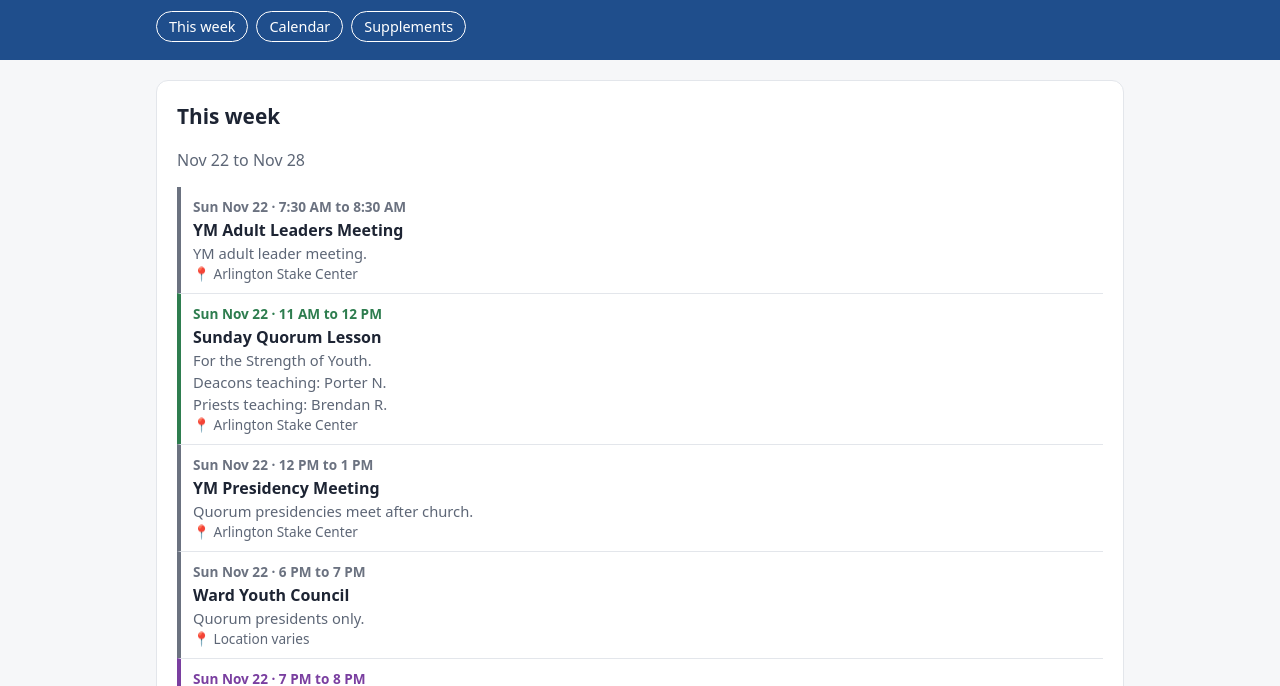
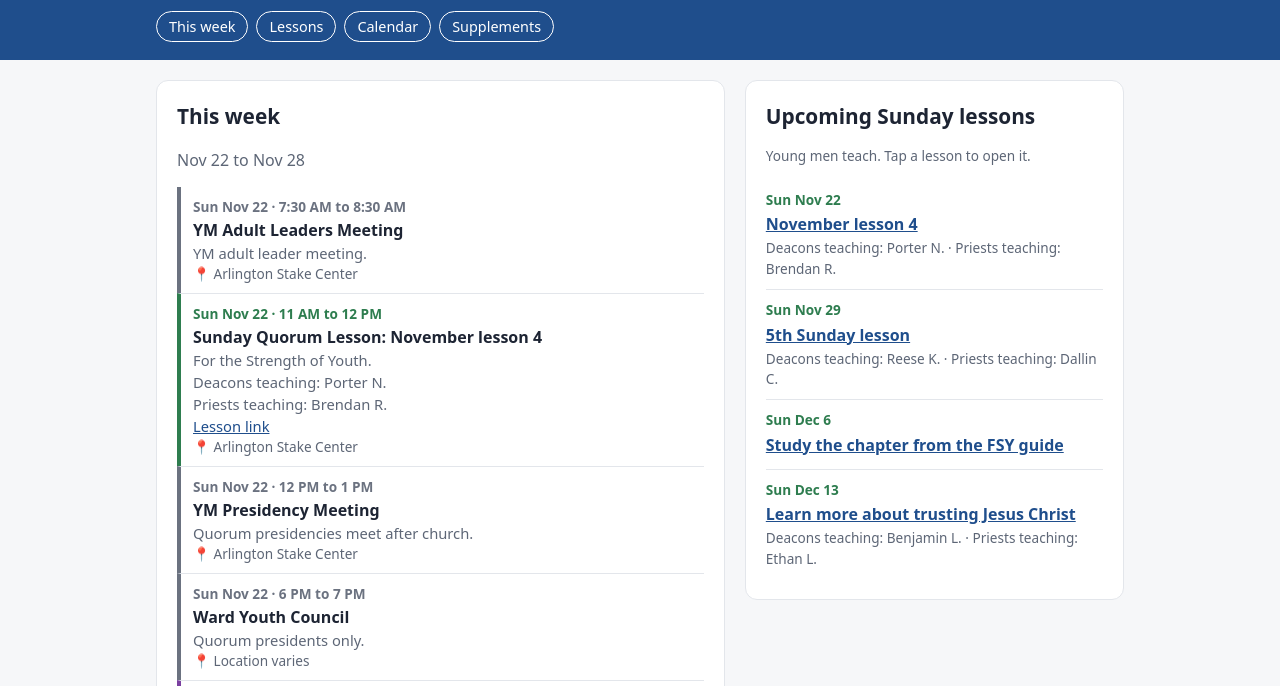
Before and after one commit to pogipatrick/ArlingtonYoungMen, a plain HTML site: page index.html in a window 1280 px wide. Shown: the part 105-791 px from the top of the page. Drawn offline with Linux system fonts and the light colour scheme.

Commit message:
Add upcoming Sunday lessons panel beside This week
Co-Authored-By: Claude Opus 5.5 <noreply@anthropic.com>
Claude-Session: https://claude.ai/code/session_0185ZEEc5EYat1Dcpr2xVCgJ

```diff
--- a/app.js
+++ b/app.js
@@ -40,6 +40,26 @@
     list.forEach(function (e) { ul.appendChild(item(e, true)); });
   }
 
+  function renderLessons() {
+    var today = key(new Date());
+    var ul = document.getElementById("lesson-list"); ul.innerHTML = "";
+    var list = events.filter(function (e) { return e.type === "sunday" && e.date >= today; }).slice(0, 4);
+    if (!list.length) ul.appendChild(el("li", "empty muted", "No lessons scheduled yet."));
+    list.forEach(function (e) {
+      var d = parse(e.date);
+      var li = el("li");
+      li.appendChild(el("div", "when", DAYS[d.getDay()] + " " + MONTHS[d.getMonth()].slice(0, 3) + " " + d.getDate()));
+      var title = e.title.replace(/^Sunday Quorum Lesson:?\s*/, "") || "Quorum lesson";
+      var m = (e.details || "").match(/https?:\/\/\S+/);
+      var url = m ? m[0] : "https://www.churchofjesuschrist.org/study/ftsoy/" + e.date.slice(0, 4) + "/" + e.date.slice(5, 7) + "?lang=eng";
+      var a = el("a", "lesson-title", title); a.href = url; a.target = "_blank"; a.rel = "noopener";
+      li.appendChild(a);
+      var who = (e.details || "").split("\n").filter(function (l) { return /teaching:/i.test(l); });
+      if (who.length) li.appendChild(el("div", "muted small", who.join(" · ")));
+      ul.appendChild(li);
+    });
+  }
+
   function renderMonth() {
     var y = view.getFullYear(), m = view.getMonth();
     document.getElementById("month-title").textContent = MONTHS[m] + " " + y;
@@ -72,7 +92,7 @@
   var now = new Date(); view = new Date(now.getFullYear(), now.getMonth(), 1);
   fetch("data/events.json", { cache: "no-store" })
     .then(function (r) { return r.json(); })
-    .then(function (data) { events = data.sort(function (a, b) { return (a.date + (a.start || "")).localeCompare(b.date + (b.start || "")); }); renderWeek(); renderMonth(); })
+    .then(function (data) { events = data.sort(function (a, b) { return (a.date + (a.start || "")).localeCompare(b.date + (b.start || "")); }); renderWeek(); renderLessons(); renderMonth(); })
     .catch(function () { document.getElementById("week-range").textContent = "Couldn't load the calendar. Please refresh."; });
 
   fetch("data/supplements.json", { cache: "no-store" })
--- a/data/events.json
+++ b/data/events.json
@@ -10,8 +10,8 @@
  },
  {
   "date": "2026-11-22",
-  "title": "Sunday Quorum Lesson",
-  "details": "For the Strength of Youth.\nDeacons teaching: Porter N.\nPriests teaching: Brendan R.",
+  "title": "Sunday Quorum Lesson: November lesson 4",
+  "details": "For the Strength of Youth.\nDeacons teaching: Porter N.\nPriests teaching: Brendan R.\nLesson: https://www.churchofjesuschrist.org/study/ftsoy/2026/11?lang=eng",
   "location": "Arlington Stake Center",
   "type": "sunday",
   "start": "11:00",
@@ -55,7 +55,7 @@
  },
  {
   "date": "2026-11-29",
-  "title": "Sunday Quorum Lesson (5th Sunday)",
+  "title": "Sunday Quorum Lesson: 5th Sunday lesson",
   "details": "5th Sunday lesson.\nDeacons teaching: Reese K.\nPriests teaching: Dallin C.",
   "location": "Arlington Stake Center",
   "type": "sunday",
@@ -322,7 +322,7 @@
  },
  {
   "date": "2027-01-31",
-  "title": "Sunday Quorum Lesson (5th Sunday)",
+  "title": "Sunday Quorum Lesson: 5th Sunday lesson",
   "details": "Young men teach; teachers to be assigned. Lesson: https://www.churchofjesuschrist.org/study/ftsoy/2027/01?lang=eng",
   "location": "Arlington Stake Center",
   "type": "sunday",
@@ -340,7 +340,7 @@
  },
  {
   "date": "2027-02-07",
-  "title": "Sunday Quorum Lesson 1 (Fast Sunday)",
+  "title": "Sunday Quorum Lesson: February lesson 1 (Fast Sunday)",
   "details": "Young men teach; teachers to be assigned. Lesson: https://www.churchofjesuschrist.org/study/ftsoy/2027/02?lang=eng",
   "location": "Arlington Stake Center",
   "type": "sunday",
@@ -358,7 +358,7 @@
  },
  {
   "date": "2027-02-14",
-  "title": "Sunday Quorum Lesson 2",
+  "title": "Sunday Quorum Lesson: February lesson 2",
   "details": "Young men teach; teachers to be assigned. Lesson: https://www.churchofjesuschrist.org/study/ftsoy/2027/02?lang=eng",
   "location": "Arlington Stake Center",
   "type": "sunday",
@@ -384,7 +384,7 @@
  },
  {
   "date": "2027-02-21",
-  "title": "Sunday Quorum Lesson 3",
+  "title": "Sunday Quorum Lesson: February lesson 3",
   "details": "Young men teach; teachers to be assigned. Lesson: https://www.churchofjesuschrist.org/study/ftsoy/2027/02?lang=eng",
   "location": "Arlington Stake Center",
   "type": "sunday",
@@ -419,7 +419,7 @@
  },
  {
   "date": "2027-02-28",
-  "title": "Sunday Quorum Lesson 4",
+  "title": "Sunday Quorum Lesson: February lesson 4",
   "details": "Young men teach; teachers to be assigned. Lesson: https://www.churchofjesuschrist.org/study/ftsoy/2027/02?lang=eng",
   "location": "Arlington Stake Center",
   "type": "sunday",
@@ -464,7 +464,7 @@
  },
  {
   "date": "2027-03-07",
-  "title": "Sunday Quorum Lesson 1 (Fast Sunday)",
+  "title": "Sunday Quorum Lesson: March lesson 1 (Fast Sunday)",
   "details": "Young men teach; teachers to be assigned. Lesson: https://www.churchofjesuschrist.org/study/ftsoy/2027/03?lang=eng",
   "location": "Arlington Stake Center",
   "type": "sunday",
@@ -482,7 +482,7 @@
  },
  {
   "date": "2027-03-14",
-  "title": "Sunday Quorum Lesson 2",
+  "title": "Sunday Quorum Lesson: March lesson 2",
   "details": "Young men teach; teachers to be assigned. Lesson: https://www.churchofjesuschrist.org/study/ftsoy/2027/03?lang=eng",
   "location": "Arlington Stake Center",
   "type": "sunday",
@@ -508,7 +508,7 @@
  },
  {
   "date": "2027-03-21",
-  "title": "Sunday Quorum Lesson 3",
+  "title": "Sunday Quorum Lesson: March lesson 3",
   "details": "Young men teach; teachers to be assigned. Lesson: https://www.churchofjesuschrist.org/study/ftsoy/2027/03?lang=eng",
   "location": "Arlington Stake Center",
   "type": "sunday",
@@ -543,7 +543,7 @@
  },
  {
   "date": "2027-03-28",
-  "title": "Sunday Quorum Lesson 4",
+  "title": "Sunday Quorum Lesson: March lesson 4",
   "details": "Young men teach; teachers to be assigned. Lesson: https://www.churchofjesuschrist.org/study/ftsoy/2027/03?lang=eng",
   "location": "Arlington Stake Center",
   "type": "sunday",
@@ -596,7 +596,7 @@
  },
  {
   "date": "2027-04-04",
-  "title": "Sunday Quorum Lesson 1 (Fast Sunday)",
+  "title": "Sunday Quorum Lesson: April lesson 1 (Fast Sunday)",
   "details": "Young men teach; teachers to be assigned. Lesson: https://www.churchofjesuschrist.org/study/ftsoy/2027/04?lang=eng",
   "location": "Arlington Stake Center",
   "type": "sunday",
@@ -613,7 +613,7 @@
  },
  {
   "date": "2027-04-11",
-  "title": "Sunday Quorum Lesson 2",
+  "title": "Sunday Quorum Lesson: April lesson 2",
   "details": "Young men teach; teachers to be assigned. Lesson: https://www.churchofjesuschrist.org/study/ftsoy/2027/04?lang=eng",
   "location": "Arlington Stake Center",
   "type": "sunday",
@@ -648,7 +648,7 @@
  },
  {
   "date": "2027-04-18",
-  "title": "Sunday Quorum Lesson 3",
+  "title": "Sunday Quorum Lesson: April lesson 3",
   "details": "Young men teach; teachers to be assigned. Lesson: https://www.churchofjesuschrist.org/study/ftsoy/2027/04?lang=eng",
   "location": "Arlington Stake Center",
   "type": "sunday",
@@ -683,7 +683,7 @@
  },
  {
   "date": "2027-04-25",
-  "title": "Sunday Quorum Lesson 4",
+  "title": "Sunday Quorum Lesson: April lesson 4",
   "details": "Young men teach; teachers to be assigned. Lesson: https://www.churchofjesuschrist.org/study/ftsoy/2027/04?lang=eng",
   "location": "Arlington Stake Center",
   "type": "sunday",
@@ -728,7 +728,7 @@
  },
  {
   "date": "2027-05-02",
-  "title": "Sunday Quorum Lesson 1 (Fast Sunday)",
+  "title": "Sunday Quorum Lesson: May lesson 1 (Fast Sunday)",
   "details": "Young men teach; teachers to be assigned. Lesson: https://www.churchofjesuschrist.org/study/ftsoy/2027/05?lang=eng",
   "location": "Arlington Stake Center",
   "type": "sunday",
@@ -746,7 +746,7 @@
  },
  {
   "date": "2027-05-09",
-  "title": "Sunday Quorum Lesson 2",
+  "title": "Sunday Quorum Lesson: May lesson 2",
   "details": "Young men teach; teachers to be assigned. Lesson: https://www.churchofjesuschrist.org/study/ftsoy/2027/05?lang=eng",
   "location": "Arlington Stake Center",
   "type": "sunday",
@@ -772,7 +772,7 @@
  },
  {
   "date": "2027-05-16",
-  "title": "Sunday Quorum Lesson 3",
+  "title": "Sunday Quorum Lesson: May lesson 3",
   "details": "Young men teach; teachers to be assigned. Lesson: https://www.churchofjesuschrist.org/study/ftsoy/2027/05?lang=eng",
   "location": "Arlington Stake Center",
   "type": "sunday",
@@ -807,7 +807,7 @@
  },
  {
   "date": "2027-05-23",
-  "title": "Sunday Quorum Lesson 4",
+  "title": "Sunday Quorum Lesson: May lesson 4",
   "details": "Young men teach; teachers to be assigned. Lesson: https://www.churchofjesuschrist.org/study/ftsoy/2027/05?lang=eng",
   "location": "Arlington Stake Center",
   "type": "sunday",
@@ -852,7 +852,7 @@
  },
  {
   "date": "2027-05-30",
-  "title": "Sunday Quorum Lesson (5th Sunday)",
+  "title": "Sunday Quorum Lesson: 5th Sunday lesson",
   "details": "Young men teach; teachers to be assigned. Lesson: https://www.churchofjesuschrist.org/study/ftsoy/2027/05?lang=eng",
   "location": "Arlington Stake Center",
   "type": "sunday",
@@ -870,7 +870,7 @@
  },
  {
   "date": "2027-06-06",
-  "title": "Sunday Quorum Lesson 1 (Fast Sunday)",
+  "title": "Sunday Quorum Lesson: June lesson 1 (Fast Sunday)",
   "details": "Young men teach; teachers to be assigned. Lesson: https://www.churchofjesuschrist.org/study/ftsoy/2027/06?lang=eng",
   "location": "Arlington Stake Center",
   "type": "sunday",
@@ -888,7 +888,7 @@
  },
  {
   "date": "2027-06-13",
-  "title": "Sunday Quorum Lesson 2",
+  "title": "Sunday Quorum Lesson: June lesson 2",
   "details": "Young men teach; teachers to be assigned. Lesson: https://www.churchofjesuschrist.org/study/ftsoy/2027/06?lang=eng",
   "location": "Arlington Stake Center",
   "type": "sunday",
@@ -922,7 +922,7 @@
  },
  {
   "date": "2027-06-20",
-  "title": "Sunday Quorum Lesson 3",
+  "title": "Sunday Quorum Lesson: June lesson 3",
   "details": "Young men teach; teachers to be assigned. Lesson: https://www.churchofjesuschrist.org/study/ftsoy/2027/06?lang=eng",
   "location": "Arlington Stake Center",
   "type": "sunday",
@@ -957,7 +957,7 @@
  },
  {
   "date": "2027-06-27",
-  "title": "Sunday Quorum Lesson 4",
+  "title": "Sunday Quorum Lesson: June lesson 4",
   "details": "Young men teach; teachers to be assigned. Lesson: https://www.churchofjesuschrist.org/study/ftsoy/2027/06?lang=eng",
   "location": "Arlington Stake Center",
   "type": "sunday",
@@ -1002,7 +1002,7 @@
  },
  {
   "date": "2027-07-04",
-  "title": "Sunday Quorum Lesson 1 (Fast Sunday)",
+  "title": "Sunday Quorum Lesson: July lesson 1 (Fast Sunday)",
   "details": "Young men teach; teachers to be assigned. Lesson: https://www.churchofjesuschrist.org/study/ftsoy/2027/07?lang=eng",
   "location": "Arlington Stake Center",
   "type": "sunday",
@@ -1020,7 +1020,7 @@
  },
  {
   "date": "2027-07-11",
-  "title": "Sunday Quorum Lesson 2",
+  "title": "Sunday Quorum Lesson: July lesson 2",
   "details": "Young men teach; teachers to be assigned. Lesson: https://www.churchofjesuschrist.org/study/ftsoy/2027/07?lang=eng",
   "location": "Arlington Stake Center",
   "type": "sunday",
@@ -1046,7 +1046,7 @@
  },
  {
   "date": "2027-07-18",
-  "title": "Sunday Quorum Lesson 3",
+  "title": "Sunday Quorum Lesson: July lesson 3",
   "details": "Young men teach; teachers to be assigned. Lesson: https://www.churchofjesuschrist.org/study/ftsoy/2027/07?lang=eng",
   "location": "Arlington Stake Center",
   "type": "sunday",
@@ -1081,7 +1081,7 @@
  },
  {
   "date": "2027-07-25",
-  "title": "Sunday Quorum Lesson 4",
+  "title": "Sunday Quorum Lesson: July lesson 4",
   "details": "Young men teach; teachers to be assigned. Lesson: https://www.churchofjesuschrist.org/study/ftsoy/2027/07?lang=eng",
   "location": "Arlington Stake Center",
   "type": "sunday",
@@ -1126,7 +1126,7 @@
  },
  {
   "date": "2027-08-01",
-  "title": "Sunday Quorum Lesson 1 (Fast Sunday)",
+  "title": "Sunday Quorum Lesson: August lesson 1 (Fast Sunday)",
   "details": "Young men teach; teachers to be assigned. Lesson: https://www.churchofjesuschrist.org/study/ftsoy/2027/08?lang=eng",
   "location": "Arlington Stake Center",
   "type": "sunday",
@@ -1153,7 +1153,7 @@
  },
  {
   "date": "2027-08-08",
-  "title": "Sunday Quorum Lesson 2",
+  "title": "Sunday Quorum Lesson: August lesson 2",
   "details": "Young men teach; teachers to be assigned. Lesson: https://www.churchofjesuschrist.org/study/ftsoy/2027/08?lang=eng",
   "location": "Arlington Stake Center",
   "type": "sunday",
@@ -1171,7 +1171,7 @@
  },
  {
   "date": "2027-08-15",
-  "title": "Sunday Quorum Lesson 3",
+  "title": "Sunday Quorum Lesson: August lesson 3",
   "details": "Young men teach; teachers to be assigned. Lesson: https://www.churchofjesuschrist.org/study/ftsoy/2027/08?lang=eng",
   "location": "Arlington Stake Center",
   "type": "sunday",
@@ -1206,7 +1206,7 @@
  },
  {
   "date": "2027-08-22",
-  "title": "Sunday Quorum Lesson 4",
+  "title": "Sunday Quorum Lesson: August lesson 4",
   "details": "Young men teach; teachers to be assigned. Lesson: https://www.churchofjesuschrist.org/study/ftsoy/2027/08?lang=eng",
   "location": "Arlington Stake Center",
   "type": "sunday",
@@ -1259,7 +1259,7 @@
  },
  {
   "date": "2027-08-29",
-  "title": "Sunday Quorum Lesson (5th Sunday)",
+  "title": "Sunday Quorum Lesson: 5th Sunday lesson",
   "details": "Young men teach; teachers to be assigned. Lesson: https://www.churchofjesuschrist.org/study/ftsoy/2027/08?lang=eng",
   "location": "Arlington Stake Center",
   "type": "sunday",
@@ -1277,7 +1277,7 @@
  },
  {
   "date": "2027-09-05",
-  "title": "Sunday Quorum Lesson 1 (Fast Sunday)",
+  "title": "Sunday Quorum Lesson: September lesson 1 (Fast Sunday)",
   "details": "Young men teach; teachers to be assigned. Lesson: https://www.churchofjesuschrist.org/study/ftsoy/2027/09?lang=eng",
   "location": "Arlington Stake Center",
   "type": "sunday",
@@ -1295,7 +1295,7 @@
  },
  {
   "date": "2027-09-12",
-  "title": "Sunday Quorum Lesson 2",
+  "title": "Sunday Quorum Lesson: September lesson 2",
   "details": "Young men teach; teachers to be assigned. Lesson: https://www.churchofjesuschrist.org/study/ftsoy/2027/09?lang=eng",
   "location": "Arlington Stake Center",
   "type": "sunday",
@@ -1321,7 +1321,7 @@
  },
  {
   "date": "2027-09-19",
-  "title": "Sunday Quorum Lesson 3",
+  "title": "Sunday Quorum Lesson: September lesson 3",
   "details": "Young men teach; teachers to be assigned. Lesson: https://www.churchofjesuschrist.org/study/ftsoy/2027/09?lang=eng",
   "location": "Arlington Stake Center",
   "type": "sunday",
@@ -1356,7 +1356,7 @@
  },
  {
   "date": "2027-09-26",
-  "title": "Sunday Quorum Lesson 4",
+  "title": "Sunday Quorum Lesson: September lesson 4",
   "details": "Young men teach; teachers to be assigned. Lesson: https://www.churchofjesuschrist.org/study/ftsoy/2027/09?lang=eng",
   "location": "Arlington Stake Center",
   "type": "sunday",
@@ -1401,7 +1401,7 @@
  },
  {
   "date": "2027-10-03",
-  "title": "Sunday Quorum Lesson 1 (Fast Sunday)",
+  "title": "Sunday Quorum Lesson: October lesson 1 (Fast Sunday)",
   "details": "Young men teach; teachers to be assigned. Lesson: https://www.churchofjesuschrist.org/study/ftsoy/2027/10?lang=eng",
   "location": "Arlington Stake Center",
   "type": "sunday",
@@ -1419,7 +1419,7 @@
  },
  {
   "date": "2027-10-10",
-  "title": "Sunday Quorum Lesson 2",
+  "title": "Sunday Quorum Lesson: October lesson 2",
   "details": "Young men teach; teachers to be assigned. Lesson: https://www.churchofjesuschrist.org/study/ftsoy/2027/10?lang=eng",
   "location": "Arlington Stake Center",
   "type": "sunday",
@@ -1445,7 +1445,7 @@
  },
  {
   "date": "2027-10-17",
-  "title": "Sunday Quorum Lesson 3",
+  "title": "Sunday Quorum Lesson: October lesson 3",
   "details": "Young men teach; teachers to be assigned. Lesson: https://www.churchofjesuschrist.org/study/ftsoy/2027/10?lang=eng",
   "location": "Arlington Stake Center",
   "type": "sunday",
@@ -1480,7 +1480,7 @@
  },
  {
   "date": "2027-10-24",
-  "title": "Sunday Quorum Lesson 4",
+  "title": "Sunday Quorum Lesson: October lesson 4",
   "details": "Young men teach; teachers to be assigned. Lesson: https://www.churchofjesuschrist.org/study/ftsoy/2027/10?lang=eng",
   "location": "Arlington Stake Center",
   "type": "sunday",
@@ -1534,7 +1534,7 @@
  },
  {
   "date": "2027-10-31",
-  "title": "Sunday Quorum Lesson (5th Sunday)",
+  "title": "Sunday Quorum Lesson: 5th Sunday lesson",
   "details": "Young men teach; teachers to be assigned. Lesson: https://www.churchofjesuschrist.org/study/ftsoy/2027/10?lang=eng",
   "location": "Arlington Stake Center",
   "type": "sunday",
@@ -1560,7 +1560,7 @@
  },
  {
   "date": "2027-11-07",
-  "title": "Sunday Quorum Lesson 1 (Fast Sunday)",
+  "title": "Sunday Quorum Lesson: November lesson 1 (Fast Sunday)",
   "details": "Young men teach; teachers to be assigned. Lesson: https://www.churchofjesuschrist.org/study/ftsoy/2027/11?lang=eng",
   "location": "Arlington Stake Center",
   "type": "sunday",
@@ -1578,7 +1578,7 @@
  },
  {
   "date": "2027-11-14",
-  "title": "Sunday Quorum Lesson 2",
+  "title": "Sunday Quorum Lesson: November lesson 2",
   "details": "Young men teach; teachers to be assigned. Lesson: https://www.churchofjesuschrist.org/study/ftsoy/2027/11?lang=eng",
   "location": "Arlington Stake Center",
   "type": "sunday",
@@ -1604,7 +1604,7 @@
  },
  {
   "date": "2027-11-21",
-  "title": "Sunday Quorum Lesson 3",
+  "title": "Sunday Quorum Lesson: November lesson 3",
   "details": "Young men teach; teachers to be assigned. Lesson: https://www.churchofjesuschrist.org/study/ftsoy/2027/11?lang=eng",
   "location": "Arlington Stake Center",
   "type": "sunday",
@@ -1639,7 +1639,7 @@
  },
  {
   "date": "2027-11-28",
-  "title": "Sunday Quorum Lesson 4",
+  "title": "Sunday Quorum Lesson: November lesson 4",
   "details": "Young men teach; teachers to be assigned. Lesson: https://www.churchofjesuschrist.org/study/ftsoy/2027/11?lang=eng",
   "location": "Arlington Stake Center",
   "type": "sunday",
@@ -1684,7 +1684,7 @@
  },
  {
   "date": "2027-12-05",
-  "title": "Sunday Quorum Lesson 1 (Fast Sunday)",
+  "title": "Sunday Quorum Lesson: December lesson 1 (Fast Sunday)",
   "details": "Young men teach; teachers to be assigned. Lesson: https://www.churchofjesuschrist.org/study/ftsoy/2027/12?lang=eng",
   "location": "Arlington Stake Center",
   "type": "sunday",
@@ -1711,7 +1711,7 @@
  },
  {
   "date": "2027-12-12",
-  "title": "Sunday Quorum Lesson 2",
+  "title": "Sunday Quorum Lesson: December lesson 2",
   "details": "Young men teach; teachers to be assigned. Lesson: https://www.churchofjesuschrist.org/study/ftsoy/2027/12?lang=eng",
   "location": "Arlington Stake Center",
   "type": "sunday",
@@ -1737,7 +1737,7 @@
  },
  {
   "date": "2027-12-19",
-  "title": "Sunday Quorum Lesson 3",
+  "title": "Sunday Quorum Lesson: December lesson 3",
   "details": "Young men teach; teachers to be assigned. Lesson: https://www.churchofjesuschrist.org/study/ftsoy/2027/12?lang=eng",
   "location": "Arlington Stake Center",
   "type": "sunday",
@@ -1772,7 +1772,7 @@
  },
  {
   "date": "2027-12-26",
-  "title": "Sunday Quorum Lesson 4",
+  "title": "Sunday Quorum Lesson: December lesson 4",
   "details": "Young men teach; teachers to be assigned. Lesson: https://www.churchofjesuschrist.org/study/ftsoy/2027/12?lang=eng",
   "location": "Arlington Stake Center",
   "type": "sunday",
--- a/index.html
+++ b/index.html
@@ -5,7 +5,7 @@
 <meta name="viewport" content="width=device-width, initial-scale=1">
 <title>Arlington Young Men</title>
 <meta name="description" content="Calendar, this week's activities and to-dos for the Arlington Ward young men and their parents.">
-<link rel="stylesheet" href="style.css?v=4">
+<link rel="stylesheet" href="style.css?v=5">
 </head>
 <body>
 <header class="hero">
@@ -14,6 +14,7 @@
     <p class="sub">Everything for the young men and their parents, in one place.</p>
     <nav>
       <a href="#week">This week</a>
+      <a href="#lessons">Lessons</a>
       <a href="#calendar">Calendar</a>
       <a href="#supplements">Supplements</a>
     </nav>
@@ -21,11 +22,19 @@
 </header>
 
 <main class="wrap">
-  <section id="week" class="card">
-    <h2>This week</h2>
-    <p class="muted" id="week-range"></p>
-    <ul id="week-events" class="events"></ul>
-  </section>
+  <div class="top-row">
+    <section id="week" class="card">
+      <h2>This week</h2>
+      <p class="muted" id="week-range"></p>
+      <ul id="week-events" class="events"></ul>
+    </section>
+
+    <aside id="lessons" class="card">
+      <h2>Upcoming Sunday lessons</h2>
+      <p class="muted small">Young men teach. Tap a lesson to open it.</p>
+      <ul id="lesson-list" class="lessons"></ul>
+    </aside>
+  </div>
 
   <section id="calendar" class="card">
     <div class="cal-head">
@@ -55,6 +64,6 @@
 
 <footer class="wrap muted small">Arlington Ward Young Men · Times are Pacific.</footer>
 
-<script src="app.js?v=4"></script>
+<script src="app.js?v=5"></script>
 </body>
 </html>
--- a/style.css
+++ b/style.css
@@ -46,3 +46,11 @@ footer{padding:8px 16px 32px}
 .flyer img{display:block;width:100%;height:auto;background:#fff}
 .flyer figcaption{padding:10px 12px 12px;display:flex;flex-direction:column;gap:6px;align-items:flex-start}
 .btn.small{padding:6px 12px;font-size:.9rem}
+.top-row{display:grid;grid-template-columns:minmax(0,3fr) minmax(0,2fr);gap:20px;align-items:start}
+.top-row .card{margin:20px 0 0}
+@media (max-width:760px){.top-row{grid-template-columns:1fr;gap:0}}
+.lessons{list-style:none;padding:0;margin:0}
+.lessons li{padding:10px 0;border-top:1px solid var(--line)}
+.lessons li:first-child{border-top:0}
+.lessons .when{color:var(--sunday)}
+.lesson-title{font-weight:600;display:inline-block;margin:2px 0}
```
